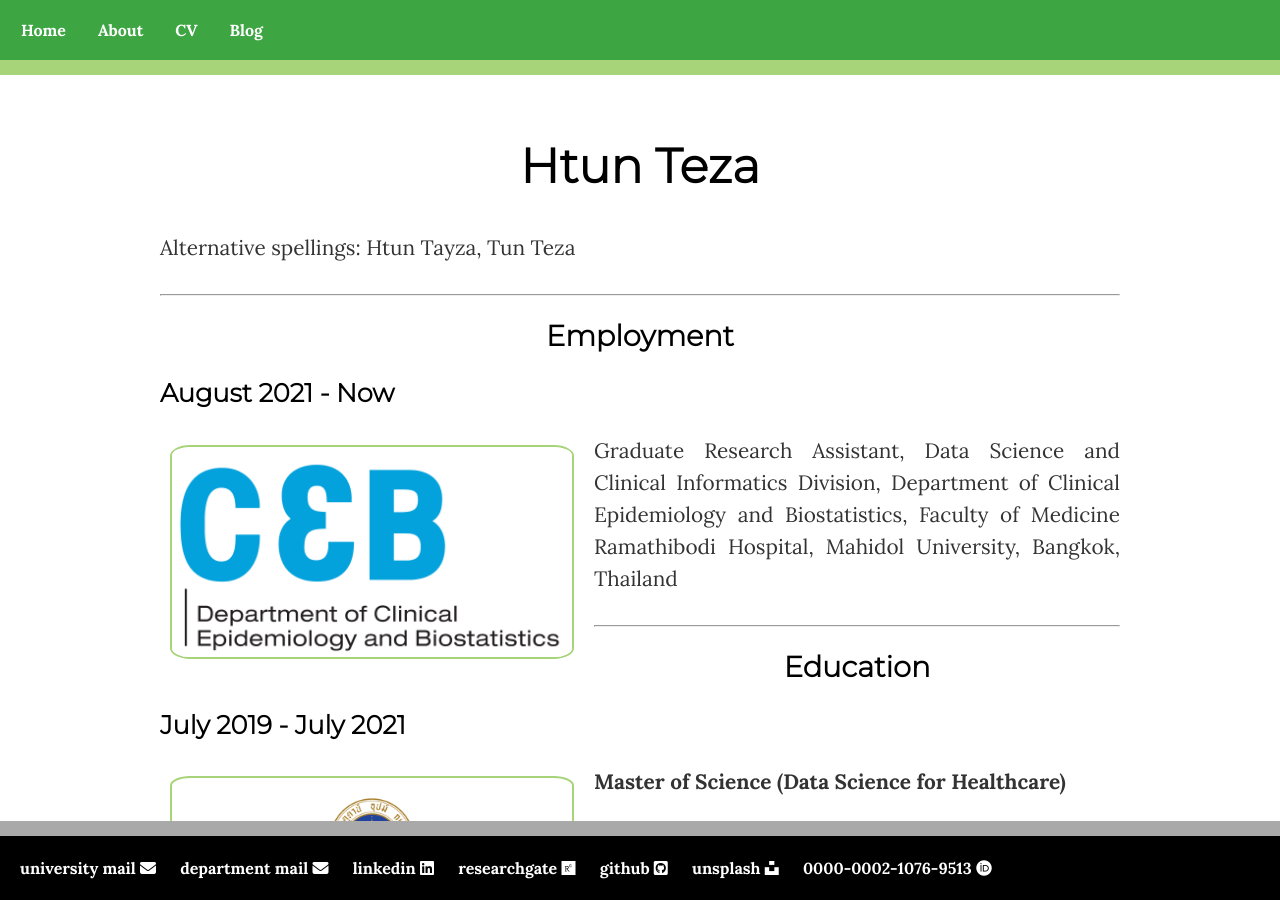
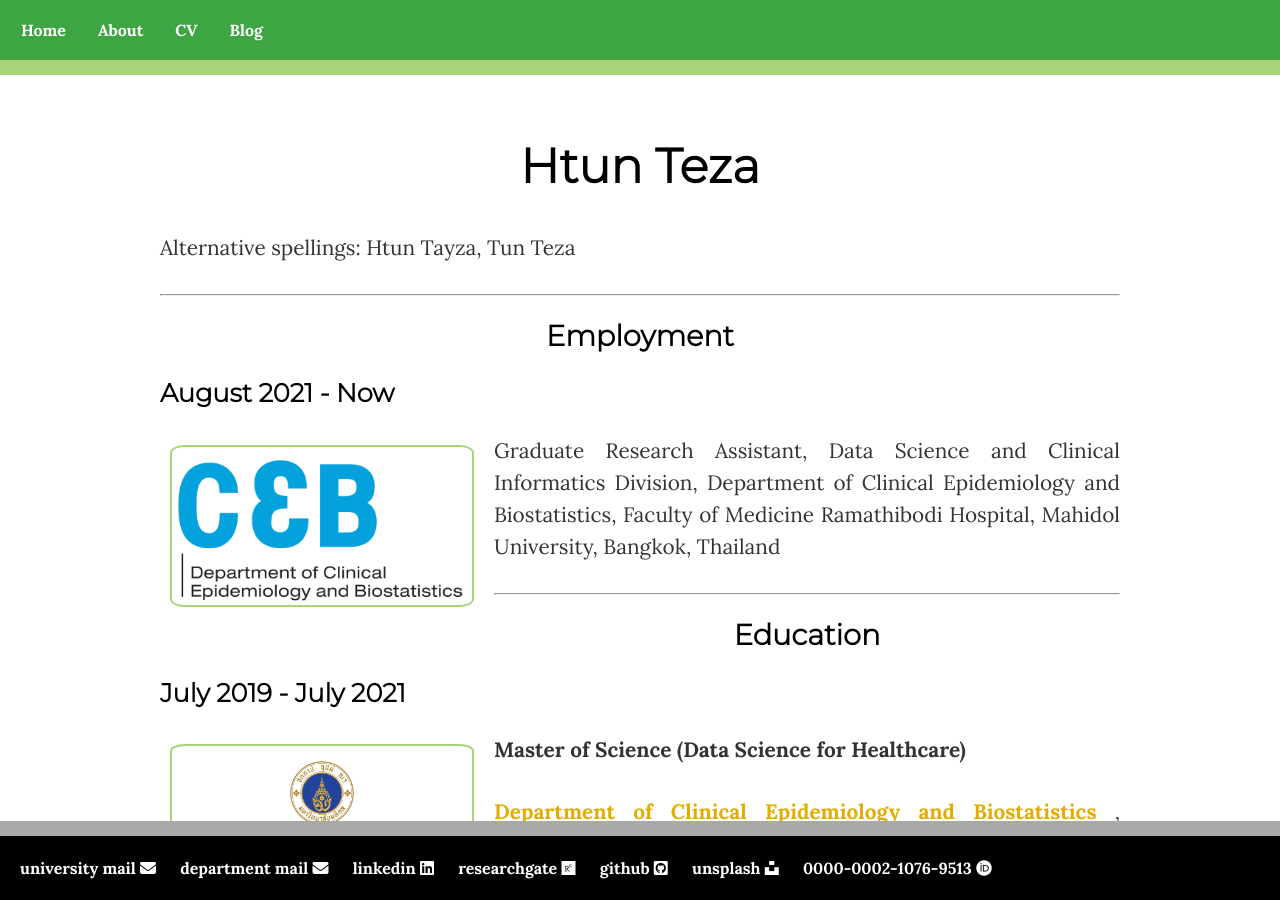
Before and after one commit to finerbrighterlighter/finerbrighterlighter.github.io, a Jekyll site: the page built from cv/index.html, in a window 1280 px wide and 900 px high. Built offline with Jekyll 4.4.1, drawn with Linux system fonts in a browser that asks for light colours; nearby versions of some CDN libraries.

Commit message:
layout push

```diff
--- a/cv/index.html
+++ b/cv/index.html
@@ -7,22 +7,19 @@ title: Curriculum vitae
 		<p>Alternative spellings: Htun Tayza, Tun Teza</p>
 	 <hr>
 	<h2>Employment</h2>
-	<body>
 	<h3>August 2021 - Now</h3>
 		<div class="square">
 				<div>
-					<img src="/image/ceb.png"  alt="This is an image of Htun Teza with a finger V sign." width="400" style="float: left; margin: 10px 20px 20px 10px;border-radius:5%;border: 2px solid #a7d379;">
+					<img src="/image/ceb.png"  alt="This is an image of Htun Teza with a finger V sign." width="300" style="float: left; margin: 10px 20px 20px 10px;border-radius:5%;border: 2px solid #a7d379;">
 				</div>
 					<p>Graduate Research Assistant, Data Science and Clinical Informatics Division, Department of Clinical Epidemiology and Biostatistics, Faculty of Medicine Ramathibodi Hospital, Mahidol University, Bangkok, Thailand</p>
 		</div>
-	</body>
 	<hr>
 	<h2>Education</h2>
-	<body>
 	<h3>July 2019 - July 2021</h3>
 			<div class="square">
 				<div>
-					<img src="/image/rama.png"  alt="This is an image of Htun Teza with a finger V sign." width="400" style="float: left; margin: 10px 20px 20px 10px;border-radius:5%;border: 2px solid #a7d379;">
+					<img src="/image/rama.png"  alt="This is an image of Htun Teza with a finger V sign." width="300" style="float: left; margin: 10px 20px 20px 10px;border-radius:5%;border: 2px solid #a7d379;">
 				</div>
 					<p><b>Master of Science (Data Science for Healthcare)</b></p>
 					<p><a href="https://www.rama.mahidol.ac.th/ceb/">Department of Clinical Epidemiology and Biostatistics </a>, <a href="https://www.rama.mahidol.ac.th">Faculty of Medicine Ramathibodi Hospital, </a><a href="https://mahidol.ac.th/">Mahidol University, </a>, Bangkok, Thailand</p>
@@ -31,15 +28,15 @@ title: Curriculum vitae
 	<h3>Dec 2012 - Dec 2018</h3>
 			<div class="square">
 				<div>
-					<img src="/image/udmy.png"  alt="This is an image of Htun Teza with a finger V sign." width="400" style="float: left; margin: 10px 20px 20px 10px;border-radius:5%;border: 2px solid #a7d379;">
+					<img src="/image/udmy.png"  alt="This is an image of Htun Teza with a finger V sign." width="100" style="float: left; margin: 10px 20px 20px 10px;border-radius:5%;border: 2px solid #a7d379;">
 				</div>
 					<p><b>Bachelor of Dental Surgery</b></p>
 					<p><a href="http://udmyangon-edu.com/">University of Dental Medicine, </a>Yangon, Myanmar</p>
 		</div>
-	</body>
+
 	<hr>
 	<h2>Publications, Conferences and Preprints</h2>
-	<body>
+
 	<h3>Apr 2021</h3>
 		<p><b>Epidemiological characteristics of SARS-COV-2 in Myanmar : First Wave Experiences</b></p>
 		<p>28th Myanmar Military Medical Conference</p>
@@ -49,10 +46,10 @@ title: Curriculum vitae
 	<h3>Aug 2020</h3>
 		<p><b>Epidemiological characteristics of SARS-COV-2 in Myanmar</b></p>
 		<p><a href="https://www.medrxiv.org/content/10.1101/2020.08.02.20166504v1">Medrxiv</a></p>
-	</body>
+
 	<hr>
 	<h2>Projects</h2>
-	<body>
+
 	<h3>Aug 2021 - Now</h3>
 		<p><b><a href="https://www.rama.mahidol.ac.th/ceb/CEBdatawarehouser">CEB Data Warehouse</a></b></p>
 		<p>Department of Clinical Epidemiology and Biostatistics, Faculty of Medicine Ramathibodi Hospital, Mahidol University, Bangkok, Thailand</p>
@@ -65,6 +62,6 @@ title: Curriculum vitae
 	<h3>Dec 2016 - Jan 2017</h3>
 		<p><b>Assessment of Oral Health Status in Taung-Tha Township, Myingyan District, Mandalay Division, Myanmar : A Cross-sectional Descriptive Study</b></p>
 		<p>Department of Preventive and Communtiy Dentistry, University of Dental Medicine, Yangon, Myanmar</p>
-	</body>
+
 	<hr>
 </div><!-- /.blurb -->
```
